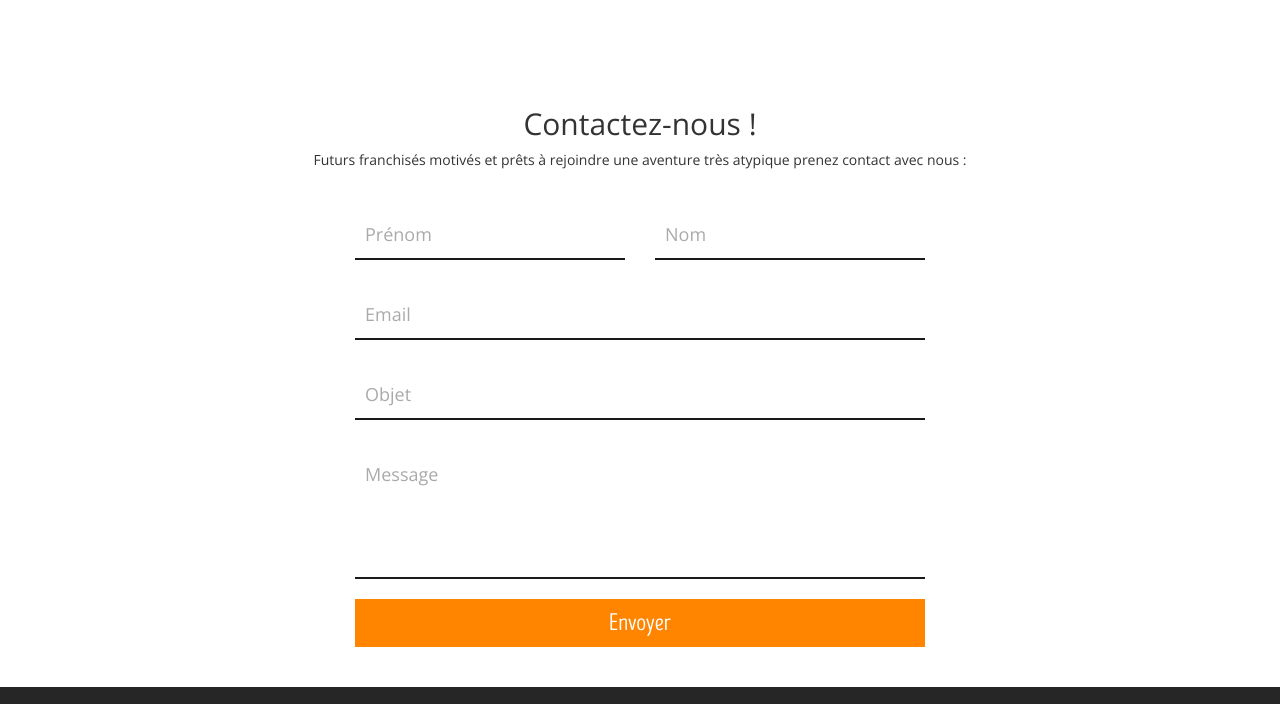
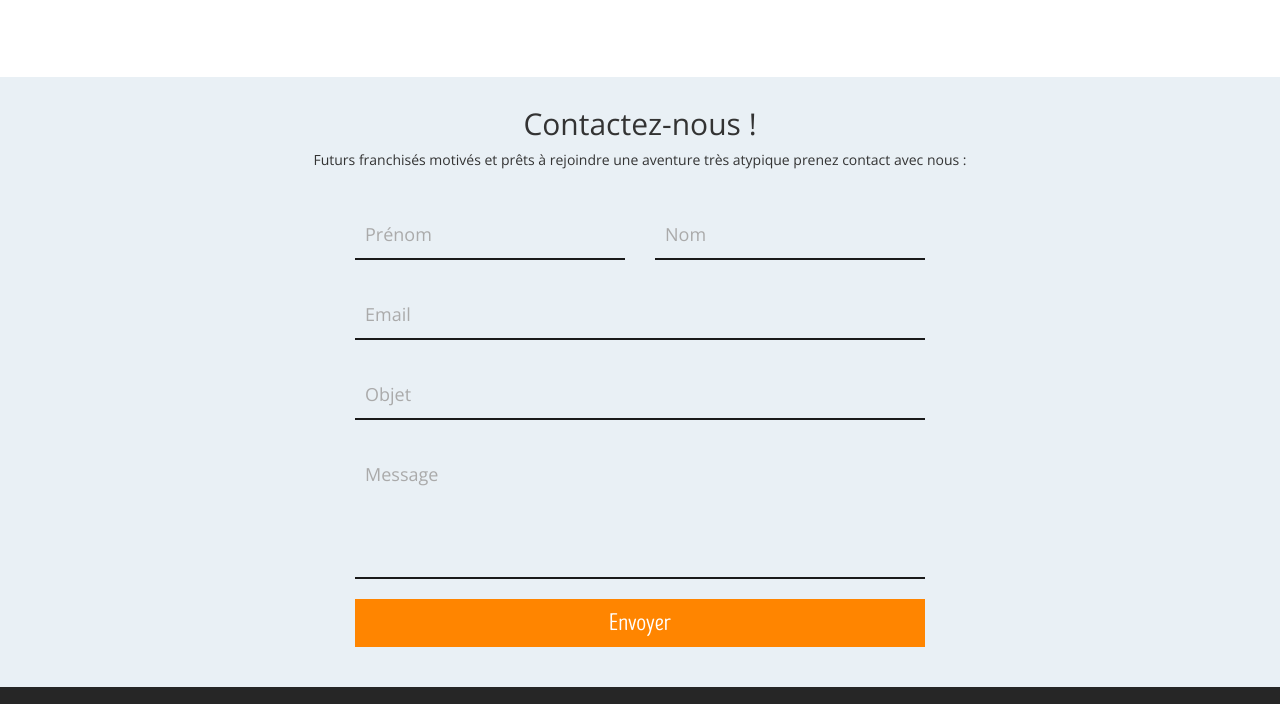
Before and after one commit to Riwa/site-vitrine-Les_Restaurants_Atypiques, a website: page pages/devenir_une_franchise.html in a window 1280 px wide. Shown: the part 1732-2436 px from the top of the page. Drawn offline with nearby package versions, Linux system fonts and the light colour scheme.

Commit message:
modification background form devenir franchise

```diff
--- a/styles/main.css
+++ b/styles/main.css
@@ -382,6 +382,9 @@ header {
   font-size: 18px;
 }
 
+#form-container{
+	background-color:#e9f0f5;
+}
 
 /***** DEVENIR FRANCHISE *****/
 .circle {
```
Also changed, not shown: pages/contact.html (+1 -1 lines).
